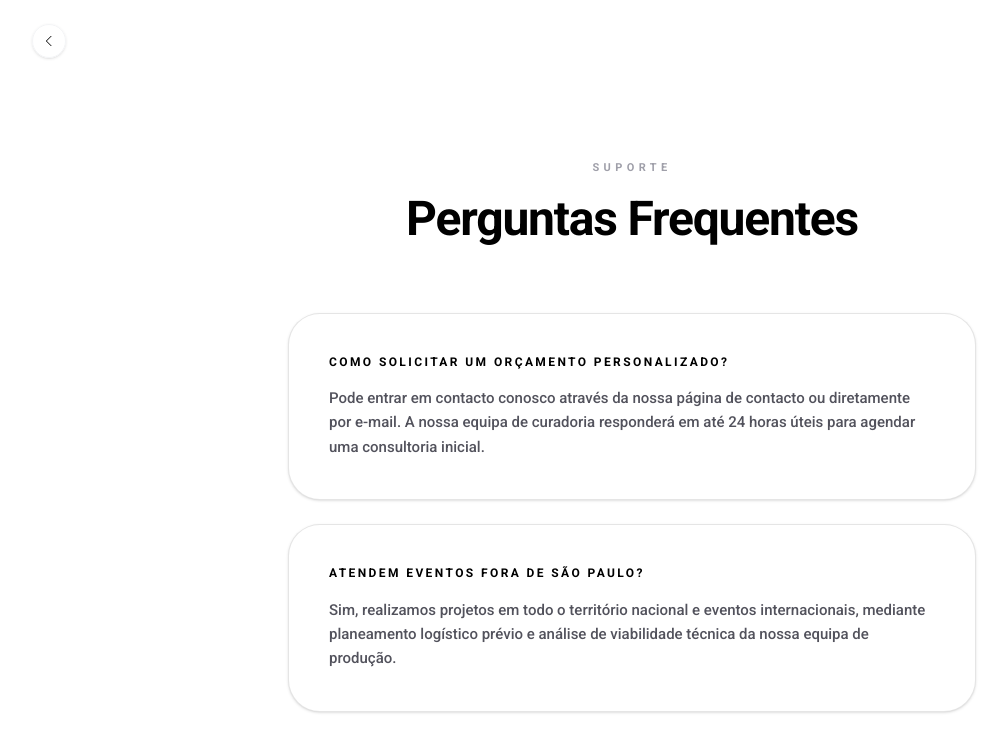
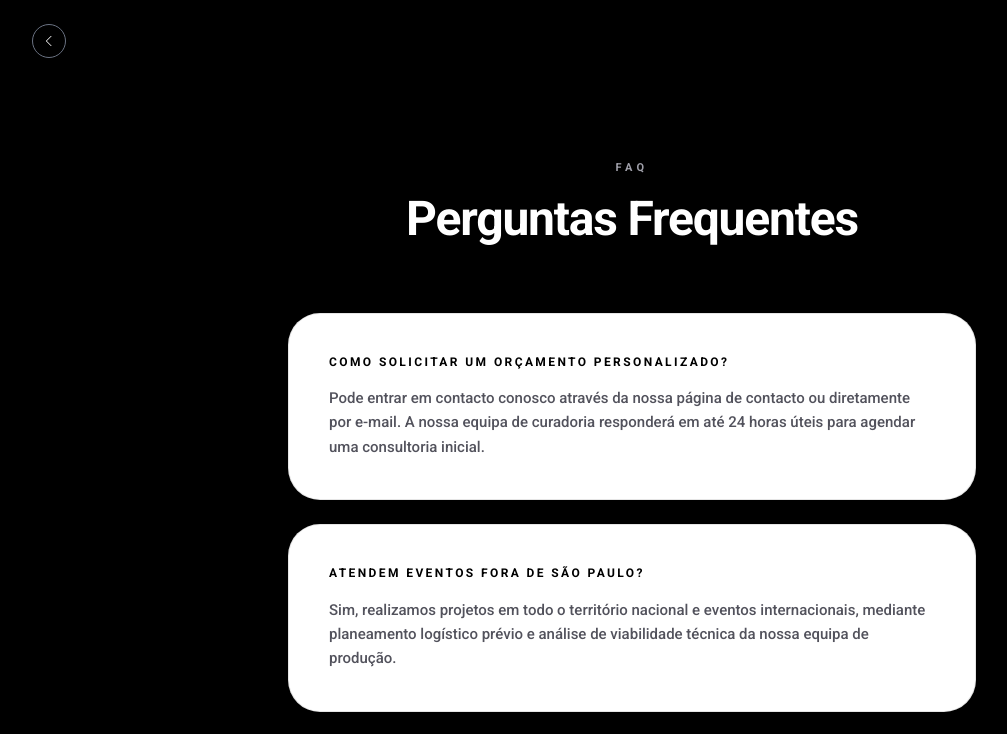
Before and after one commit to zMadaah/riquissimos-lp, a Next.js app: page /faq in a window 1280 px wide. Shown: the top 734 px of the page, without its empty margins (8-1015 px from the left). Built offline with nearby package versions, Linux system fonts and the light colour scheme.

Commit message:
alterado bg service/faq

```diff
--- a/components/FAQ.tsx
+++ b/components/FAQ.tsx
@@ -30,15 +30,15 @@ export default function FAQ() {
   const whatsappUrl = `https://wa.me/${whatsappNumber}?text=${message}`;
 
   return (
-    <main className="min-h-screen bg-white text-black font-sans antialiased overflow-x-hidden">
+    <main className="min-h-screen bg-black text-white font-sans antialiased overflow-x-hidden">
 
       {/* BOTÃO VOLTAR: Posicionamento corrigido para mobile */}
       <div className="fixed top-4 sm:top-6 left-4 sm:left-6 md:left-10 z-[100]">
         <Link
           href="/"
-          className="group flex items-center gap-2 text-[8px] sm:text-[9px] uppercase tracking-[0.3em] font-bold hover:text-gray-500 transition-colors duration-300"
+          className="group flex items-center gap-2 text-[9px] uppercase tracking-[0.3em] text-black-900  font-sans font-extrabold hover:text-white transition-colors duration-300"
         >
-          <div className="p-1.5 sm:p-2 rounded-full border border-gray-100 bg-white/80 backdrop-blur-sm group-hover:border-black transition-colors duration-300 shadow-sm">
+          <div className="p-2 rounded-full border border-gray-500 group-hover:border-white transition-colors duration-300">
             <svg
               className="w-3.5 h-3.5 sm:w-4 h-4 transition-transform duration-300 group-hover:-translate-x-1"
               fill="none"
@@ -48,14 +48,14 @@ export default function FAQ() {
               <path strokeLinecap="round" strokeLinejoin="round" strokeWidth={1.5} d="M15 19l-7-7 7-7" />
             </svg>
           </div>
-          <span className="hidden xs:inline">Voltar</span>
+          <span className="hidden xs:inline ">Voltar</span>
         </Link>
       </div>
 
       {/* HEADER: Ajuste de escala responsiva */}
       <header className="pt-24 sm:pt-32 md:pt-40 pb-10 sm:pb-16 px-6 text-center">
         <h1 className="text-[9px] sm:text-[11px] tracking-[0.4em] uppercase font-bold mb-3 text-zinc-400">
-          Suporte
+          FAQ
         </h1>
         <h2 className="text-xl sm:text-3xl md:text-4xl lg:text-5xl tracking-tight font-black max-w-3xl mx-auto leading-tight">
           Perguntas Frequentes
--- a/components/FaleConosco.tsx
+++ b/components/FaleConosco.tsx
@@ -8,15 +8,15 @@ export default function FaleConosco() {
   const whatsappUrl = `https://wa.me/${whatsappNumber}?text=${message}`;
 
   return (
-    <main className="min-h-screen bg-white text-black relative">
+    <main className="min-h-screen bg-black text-white relative">
 
       {/* BOTÃO VOLTAR (MOBILE & DESKTOP) */}
       <div className="fixed top-6 left-4 sm:left-6 md:left-10 z-[100]">
         <Link
           href="/"
-          className="group flex items-center gap-2 text-[9px] uppercase tracking-[0.3em] text-black-900  font-sans font-extrabold hover:text-black transition-colors duration-300"
+          className="group flex items-center gap-2 text-[9px] uppercase tracking-[0.3em] text-black-900  font-sans font-extrabold hover:text-white transition-colors duration-300"
         >
-          <div className="p-2 rounded-full border border-gray-100 group-hover:border-black transition-colors duration-300">
+          <div className="p-2 rounded-full border border-gray-500 group-hover:border-white transition-colors duration-300">
             <svg
               className="w-4 h-4 transition-transform duration-300 group-hover:-translate-x-1"
               fill="none"
@@ -70,7 +70,7 @@ export default function FaleConosco() {
             href={whatsappUrl}
             target="_blank"
             rel="noopener noreferrer"
-            className="group relative bg-black text-white px-6 sm:px-8 md:px-12 py-3 sm:py-4 md:py-5 text-[9px] sm:text-[9.5px] md:text-[10px] uppercase tracking-[0.3em] sm:tracking-[0.35em] md:tracking-[0.4em] font-light hover:bg-gray-800 transition-all duration-500 flex items-center gap-3 sm:gap-4 w-full sm:w-auto justify-center sm:justify-start rounded-lg sm:rounded-none"
+            className="group relative bg-gray-600 text-white px-6 sm:px-8 md:px-12 py-3 sm:py-4 md:py-5 text-[9px] sm:text-[9.5px] md:text-[10px] uppercase tracking-[0.3em] sm:tracking-[0.35em] md:tracking-[0.4em] font-light hover:bg-gray-800 transition-all duration-500 flex items-center gap-3 sm:gap-4 w-full sm:w-auto justify-center sm:justify-start rounded-lg sm:rounded-none"
           >
             Iniciar Atendimento Online
             <svg
--- a/components/Navbar.tsx
+++ b/components/Navbar.tsx
@@ -12,7 +12,7 @@ export default function Navbar() {
   const [isMobileMenuOpen, setIsMobileMenuOpen] = useState(false);
   const [mobileLocalizacaoOpen, setMobileLocalizacaoOpen] = useState(false);
 
-  const cidades = ["Brasília", "Goiânia", "Ribeirão Preto", "São Paulo"];
+  const cidades = ["Brasília - DF", "Goiânia - GO", "Ribeirão Preto - SP", "São Paulo - SP"];
 
   /* ================================
      OBSERVER DE SEÇÕES (GLOBAL)
@@ -105,7 +105,7 @@ export default function Navbar() {
                   exit={{ opacity: 0, y: 10 }}
                   className="absolute top-[80%] left-0 bg-white shadow-2xl p-6 min-w-[220px] z-20 border border-gray-100"
                 >
-                  <p className="text-[8px] uppercase tracking-[0.5em] text-zinc-400 mb-4 font-extrabold border-b pb-2">
+                  <p className="text-[8px] uppercase tracking-[0.5em]  text-black mb-4 font-extrabold border-b pb-2">
                     Onde Atuamos
                   </p>
                   <ul className="flex flex-col gap-4">
--- a/components/Service.tsx
+++ b/components/Service.tsx
@@ -10,15 +10,15 @@ export default function Service() {
     },
     {
       title: "Decoração",
-      items: ["Decoração cenográfica", "Decoração floral", "Decoração temática", "Decoração personalizada"]
+      items: ["Decoração cenográfica", "Decoração floral", "Decoração personalizada"]
     },
     {
       title: "Gastronomia",
-      items: ["Buffet completo", , "Bolos artísticos", "Doces finos"]
+      items: ["Buffet completo","Bolos artísticos", "Doces finos"]
     },
     {
       title: "Mobiliário e Estrutura",
-      items: [ "Mobiliário decorativo", "Estrutura completa", "Logística de montagem"]
+      items: [ "Mobiliário completo", "Estrutura completa", "Logística de montagem"]
     },
     {
       title: "Criação e Projeto",
@@ -26,15 +26,15 @@ export default function Service() {
     },
     {
       title: "Audiovisual",
-      items: ["Fotografia profissional", "Filmagem profissional", "Captação com drone", "Produção de conteúdo"]
+      items: ["Fotografia e Filmagem profissional",  "Captação com drone", "Produção de conteúdo"]
     },
     {
       title: "Produção e Execução",
-      items: ["Planejamento", "Produção executiva", "Coordenação geral", "Execução completa"]
+      items: ["Planejamento", "Produção executiva", "Coordenação geral"]
     },
     {
       title: "Formatos Atendidos",
-      items: ["Festas Infantis e 15 anos", "Casamentos", "Eventos Corporativos", "Lançamentos"]
+      items: ["Festas De 15 anos", "Casamentos", "Eventos Corporativos"]
     }
   ];
 
@@ -94,12 +94,7 @@ export default function Service() {
         </div>
       </section>
 
-      {/* RODAPÉ: Respiro final */}
-      {/* <footer className="py-16 border-t border-zinc-100 text-center px-6">
-        <p className="text-[8px] sm:text-[9px] tracking-[0.4em] uppercase text-zinc-700 font-bold">
-          Transformando visões em realidade memorável.
-        </p>
-      </footer> */}
+
     </main>
   );
 }
```
